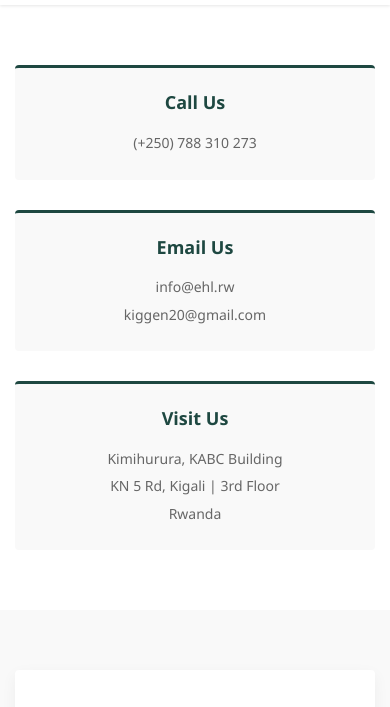
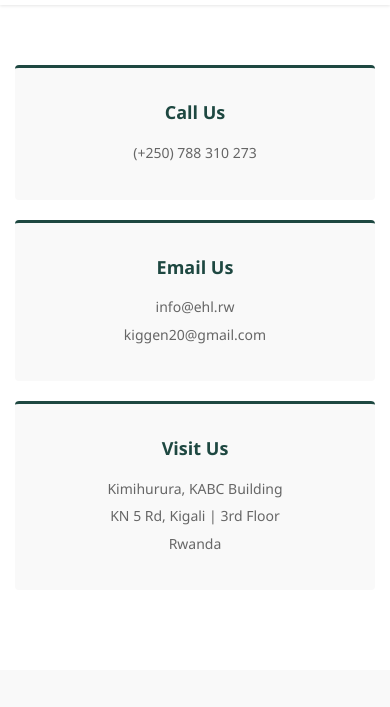
Before and after one commit to franko-bit/web, a plain HTML site: page contact.html in a window 390 px wide. Shown: the part 107-814 px from the top of the page. Drawn offline with Linux system fonts and the light colour scheme.

Commit message:
Update contact.html

```diff
--- a/contact.html
+++ b/contact.html
@@ -148,21 +148,20 @@
     margin-bottom: 5px;
   }
 
-    @media (max-width: 992px) {
+ @media (max-width: 600px) {
+  .contact-info-section {
+    display: block;
+  }
+
   .contact-grid {
-    grid-template-columns: repeat(2, 1fr);
+    display: block;
+  }
+
+  .contact-card {
+    margin-bottom: 20px;
   }
 }
 
-@media (max-width: 600px) {
-  .contact-grid {
-    grid-template-columns: 1fr;
-  }
-
-  .contact-card {
-    padding: 20px;
-  }
-}
   /* Contact Form Section */
   .contact-form-section {
     padding: 60px 0;
```
